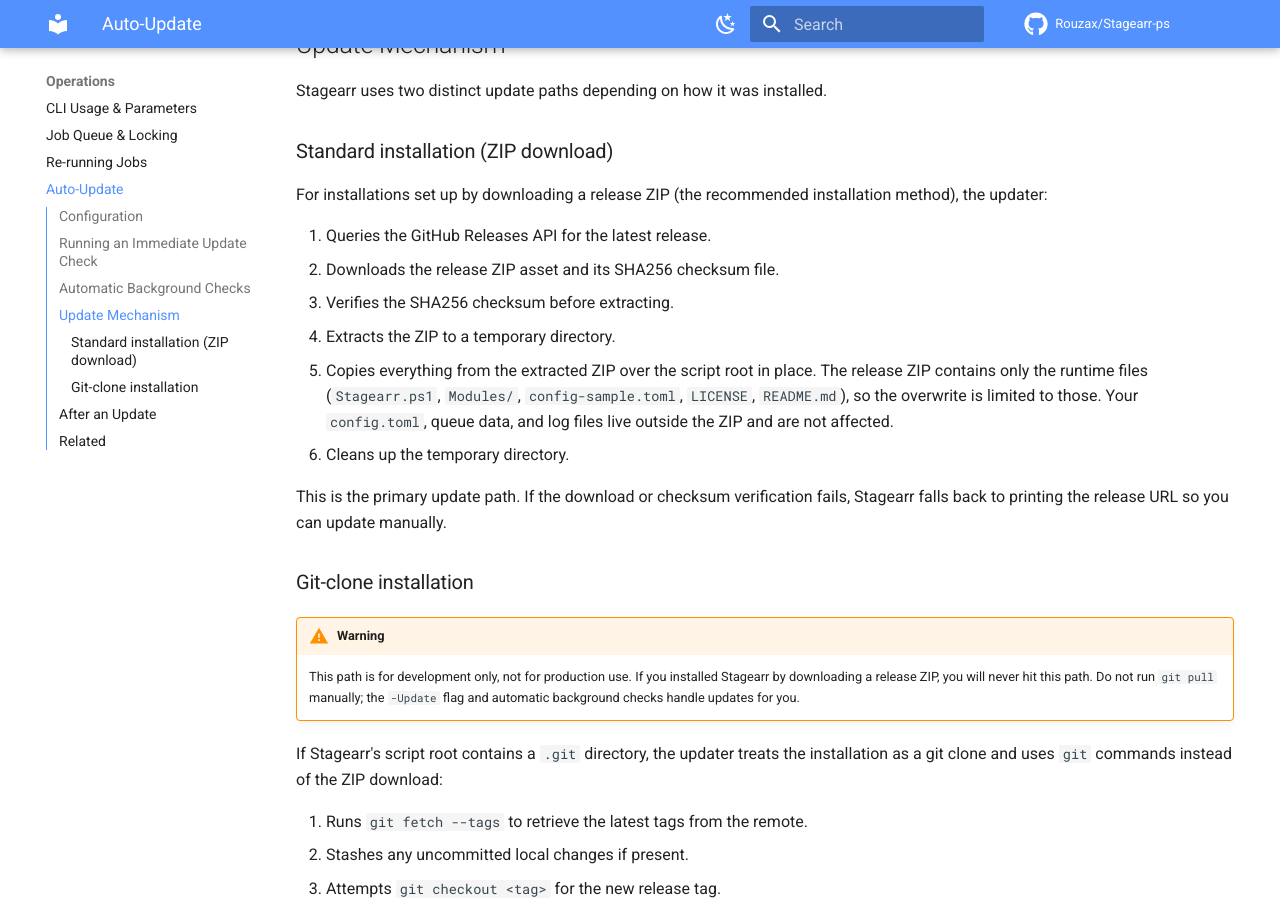
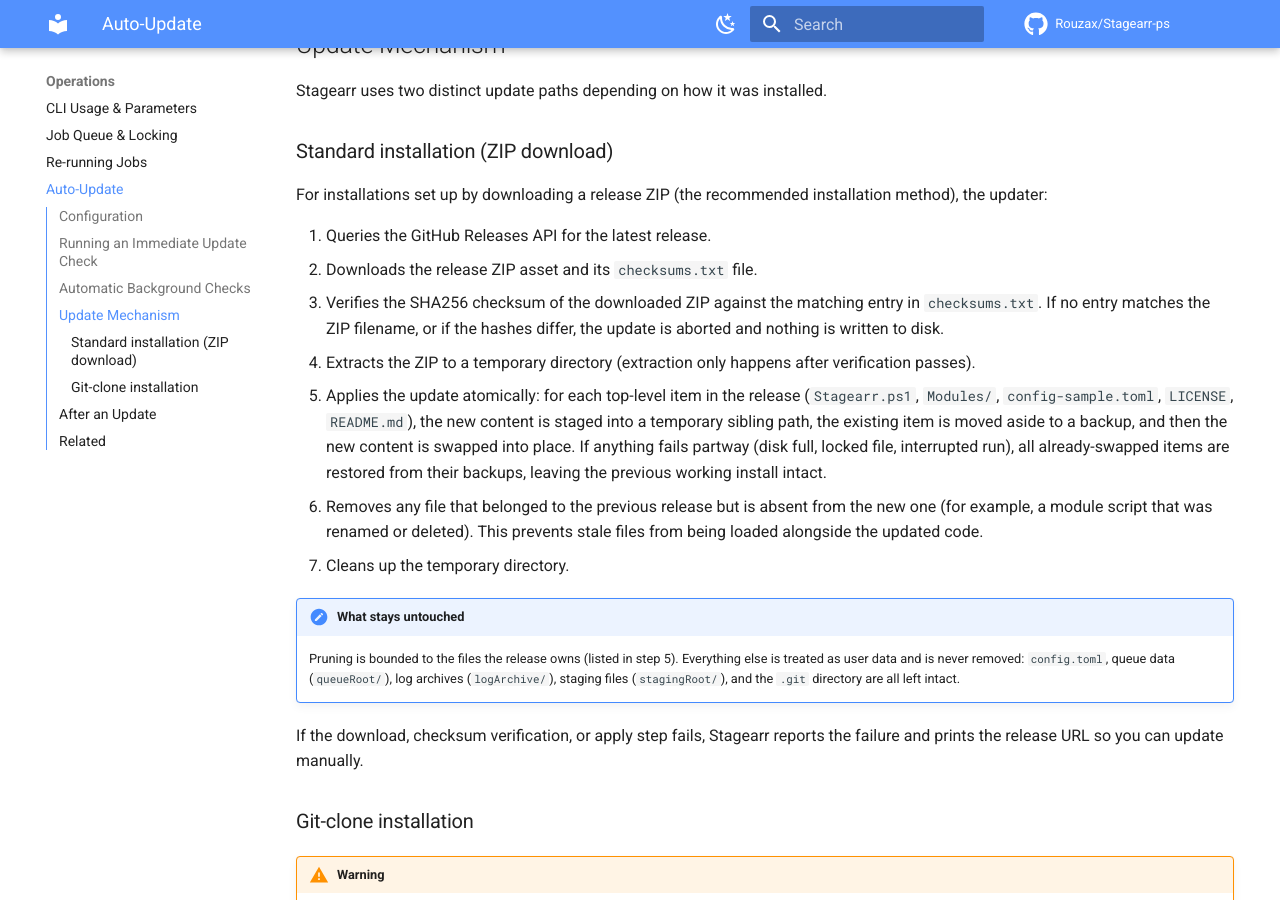
Before and after one commit to Rouzax/Stagearr-ps, an MkDocs documentation site: the page built from docs/updates.md, in a window 1280 px wide and 900 px high, scrolled down 1355 px. Built offline with MkDocs 1.6.1 and Material for MkDocs 9.7.7, drawn with Linux system fonts in a browser that asks for light colours; comment, search, counter and statistics services are not loaded.

Commit message:
feat(update): atomic ZIP apply with rollback and orphan pruning
The ZIP update path copied extracted files over the script root in place:
a failure midway could leave Modules/ deleted-but-not-replaced (broken
install), and a top-level file dropped by a release lingered on disk.

Add Sync-SAUpdatePayload, which stages each top-level payload item into a
sibling ".sa-new" path, moves the existing item aside to a ".sa-old"
backup, then swaps it in. Same-volume moves are effectively atomic; if any
swap fails, completed swaps are rolled back from their backups so the prior
install stays intact. After all swaps succeed, orphans (entries in the
release-owned allowlist that are absent from the new payload) are pruned so
removed/renamed module files cannot be dot-sourced again. User data
(config.toml, queueRoot/, logArchive/, stagingRoot/, .git) is never touched.

Whole-ZIP SHA256 verification before extraction is unchanged.

Tests: 5 new Sync-SAUpdatePayload cases (replace, stale-file removal, prune,
user-data preservation, rollback). Full suite 219 passed on Linux/PS7;
Windows/PS5.1 not exercised here.

```diff
--- a/docs/updates.md
+++ b/docs/updates.md
@@ -61,17 +61,30 @@
 updater:
 
 1. Queries the GitHub Releases API for the latest release.
-2. Downloads the release ZIP asset and its SHA256 checksum file.
-3. Verifies the SHA256 checksum before extracting.
-4. Extracts the ZIP to a temporary directory.
-5. Copies everything from the extracted ZIP over the script root in place. The release ZIP
-   contains only the runtime files (`Stagearr.ps1`, `Modules/`, `config-sample.toml`, `LICENSE`,
-   `README.md`), so the overwrite is limited to those. Your `config.toml`, queue data, and log
-   files live outside the ZIP and are not affected.
-6. Cleans up the temporary directory.
+2. Downloads the release ZIP asset and its `checksums.txt` file.
+3. Verifies the SHA256 checksum of the downloaded ZIP against the matching entry in
+   `checksums.txt`. If no entry matches the ZIP filename, or if the hashes differ, the update is
+   aborted and nothing is written to disk.
+4. Extracts the ZIP to a temporary directory (extraction only happens after verification passes).
+5. Applies the update atomically: for each top-level item in the release (`Stagearr.ps1`,
+   `Modules/`, `config-sample.toml`, `LICENSE`, `README.md`), the new content is staged into a
+   temporary sibling path, the existing item is moved aside to a backup, and then the new content
+   is swapped into place. If anything fails partway (disk full, locked file, interrupted run), all
+   already-swapped items are restored from their backups, leaving the previous working install
+   intact.
+6. Removes any file that belonged to the previous release but is absent from the new one (for
+   example, a module script that was renamed or deleted). This prevents stale files from being
+   loaded alongside the updated code.
+7. Cleans up the temporary directory.
 
-This is the primary update path. If the download or checksum verification fails, Stagearr falls
-back to printing the release URL so you can update manually.
+!!! note "What stays untouched"
+    Pruning is bounded to the files the release owns (listed in step 5). Everything else is
+    treated as user data and is never removed: `config.toml`, queue data (`queueRoot/`), log
+    archives (`logArchive/`), staging files (`stagingRoot/`), and the `.git` directory are all
+    left intact.
+
+If the download, checksum verification, or apply step fails, Stagearr reports the failure and
+prints the release URL so you can update manually.
 
 ### Git-clone installation
 
```
Also changed, not shown: developer/FUNCTION-REFERENCE.md (+1 -0 lines), 3 other files.
